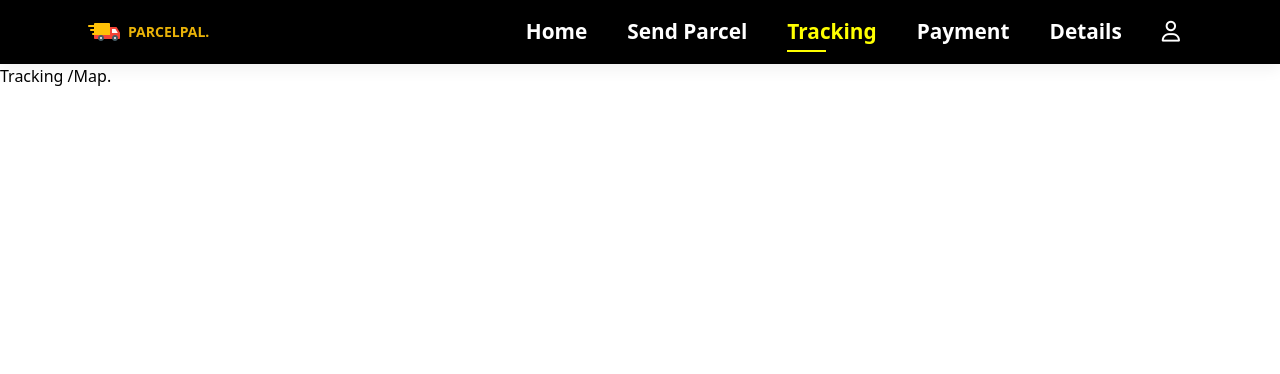
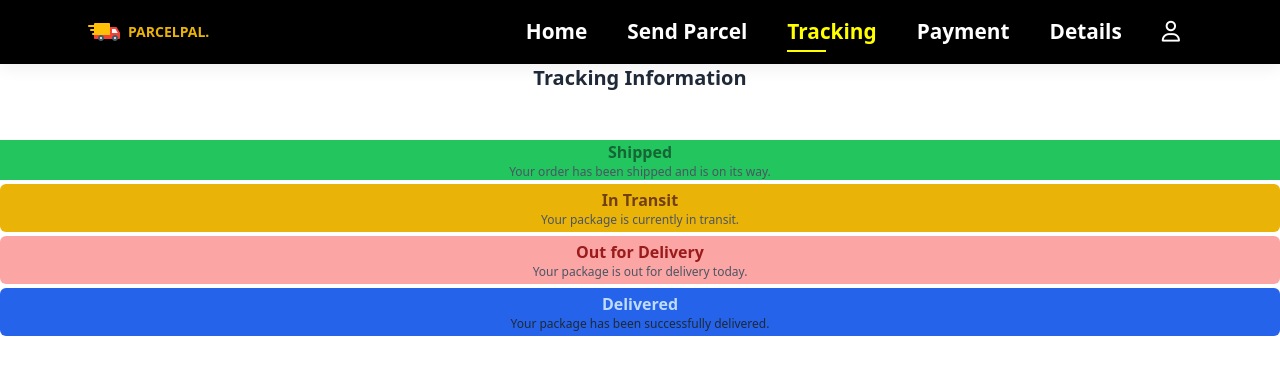
Before and after one commit to emmanuelmeena91/Parcelpal, a React (Create React App) app: page /tracking in a window 1280 px wide. Shown: the top 374 px of the page. Built offline with nearby package versions, Linux system fonts and the light colour scheme.

Commit message:
Added src  Tracking.js

```diff
--- a/src/Map/Tracking.js
+++ b/src/Map/Tracking.js
@@ -2,8 +2,24 @@
 
  export const Tracking = () => {
    return (
-     <div>
-        <h1> Tracking /Map.</h1>
-     </div>
+    <div>
+    <h1 className="text-xl font-bold text-gray-800 mb-12 text-center">Tracking Information</h1>
+    <div className="bg-green-500  text-center">
+      <p className="text-green-800 font-semibold">Shipped</p>
+      <p className="text-xs text-gray-600">Your order has been shipped and is on its way.</p>
+    </div>
+    <div className="bg-yellow-500 p-1 rounded-md my-1 text-center">
+      <p className="text-yellow-900 font-semibold">In Transit</p>
+      <p className="text-xs text-gray-600">Your package is currently in transit.</p>
+    </div>
+    <div className="bg-red-300 p-1 rounded-md my-1 text-center">
+      <p className="text-red-800 font-semibold">Out for Delivery</p>
+      <p className="text-xs text-gray-600">Your package is out for delivery today.</p>
+    </div>
+    <div className="bg-blue-600 p-1 rounded-md text-center">
+      <p className="text-blue-200 font-semibold">Delivered</p>
+      <p className="text-xs text-gray-800">Your package has been successfully delivered.</p>
+    </div>
+  </div>
    )
  }
```
